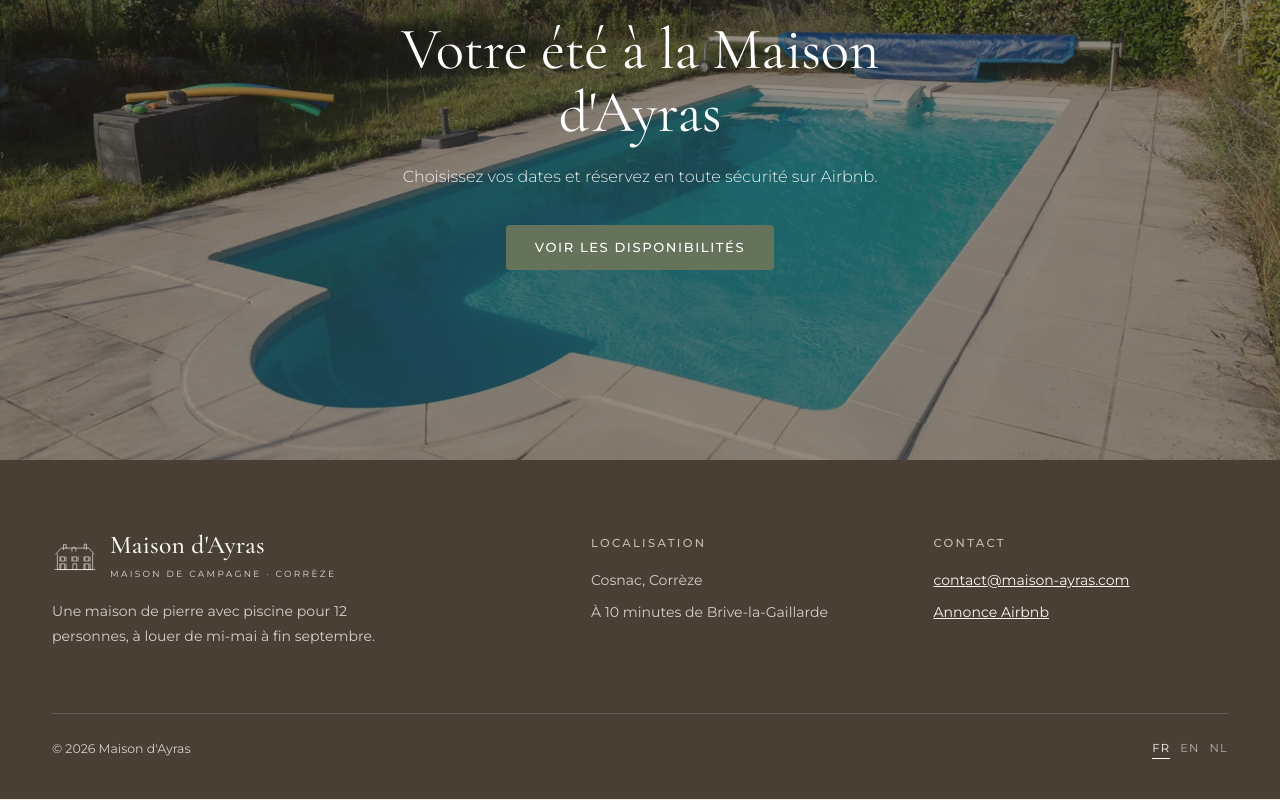
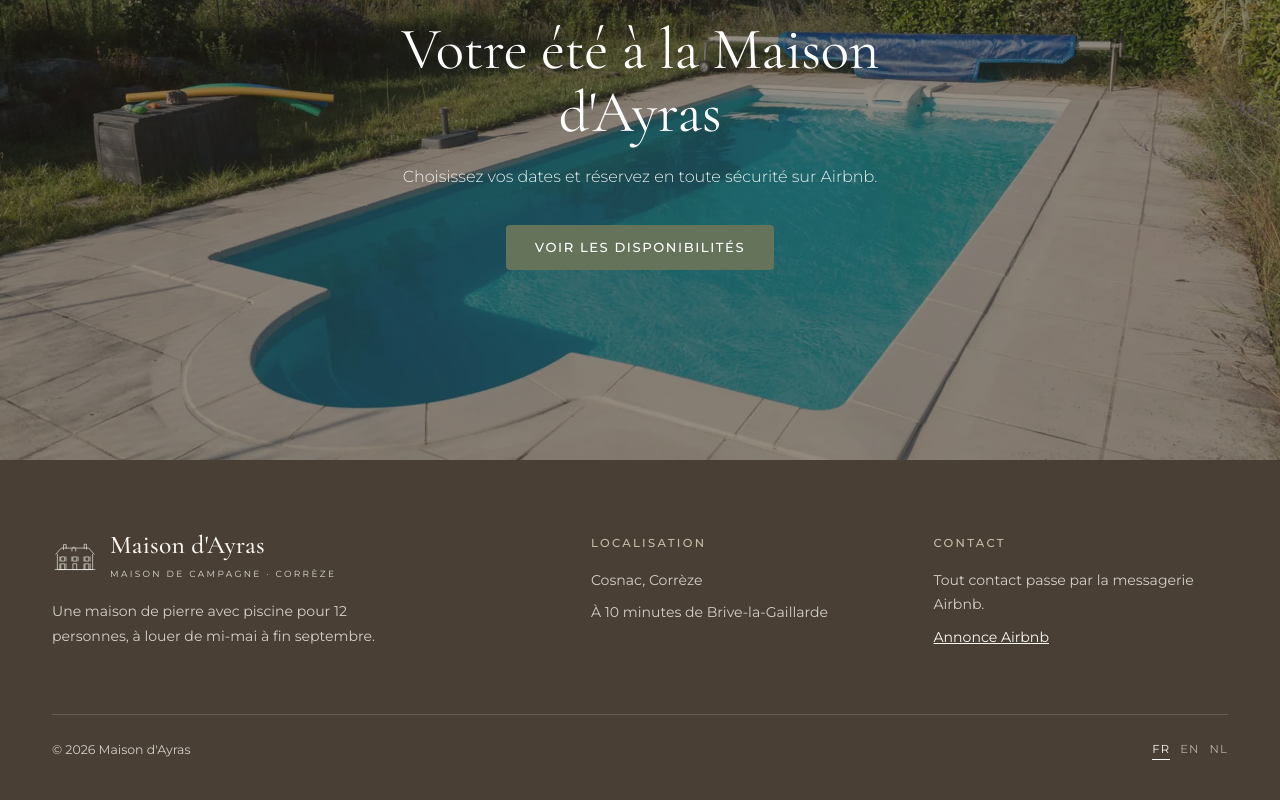
Before and after one commit to CalexBD/ayras, a plain HTML site: page docs/index.html in a window 1280 px wide. Shown: the part 8944-9744 px from the top of the page. Drawn offline with nearby package versions, Linux system fonts and the light colour scheme.

Commit message:
Change contact details to Airbnb messaging FR
Updated contact information to indicate all inquiries go through Airbnb messaging.

```diff
--- a/docs/index.html
+++ b/docs/index.html
@@ -437,7 +437,7 @@ a:focus-visible,button:focus-visible,summary:focus-visible{outline:2px solid var
         <p style="max-width:38ch">Une maison de pierre avec piscine pour 12 personnes, à louer de mi-mai à fin septembre.</p>
       </div>
       <div><h4>Localisation</h4><p>Cosnac, Corrèze</p><p>À 10 minutes de Brive-la-Gaillarde</p></div>
-      <div><h4>Contact</h4><p><a href="mailto:contact@maison-ayras.com">contact@maison-ayras.com</a></p><p><a href="https://www.airbnb.fr/rooms/51479937" target="_blank" rel="noopener">Annonce Airbnb</a></p></div>
+      <div><h4>Contact</h4><p>Tout contact passe par la messagerie Airbnb.</p><p><a href="https://www.airbnb.fr/rooms/51479937" target="_blank" rel="noopener">Annonce Airbnb</a></p></div>
     </div>
     <div class="footer-bottom"><span>© 2026 Maison d'Ayras</span><span class="langs"><a href="./" aria-current="page">FR</a><a href="en/">EN</a><a href="nl/">NL</a></span></div>
   </div>
```
